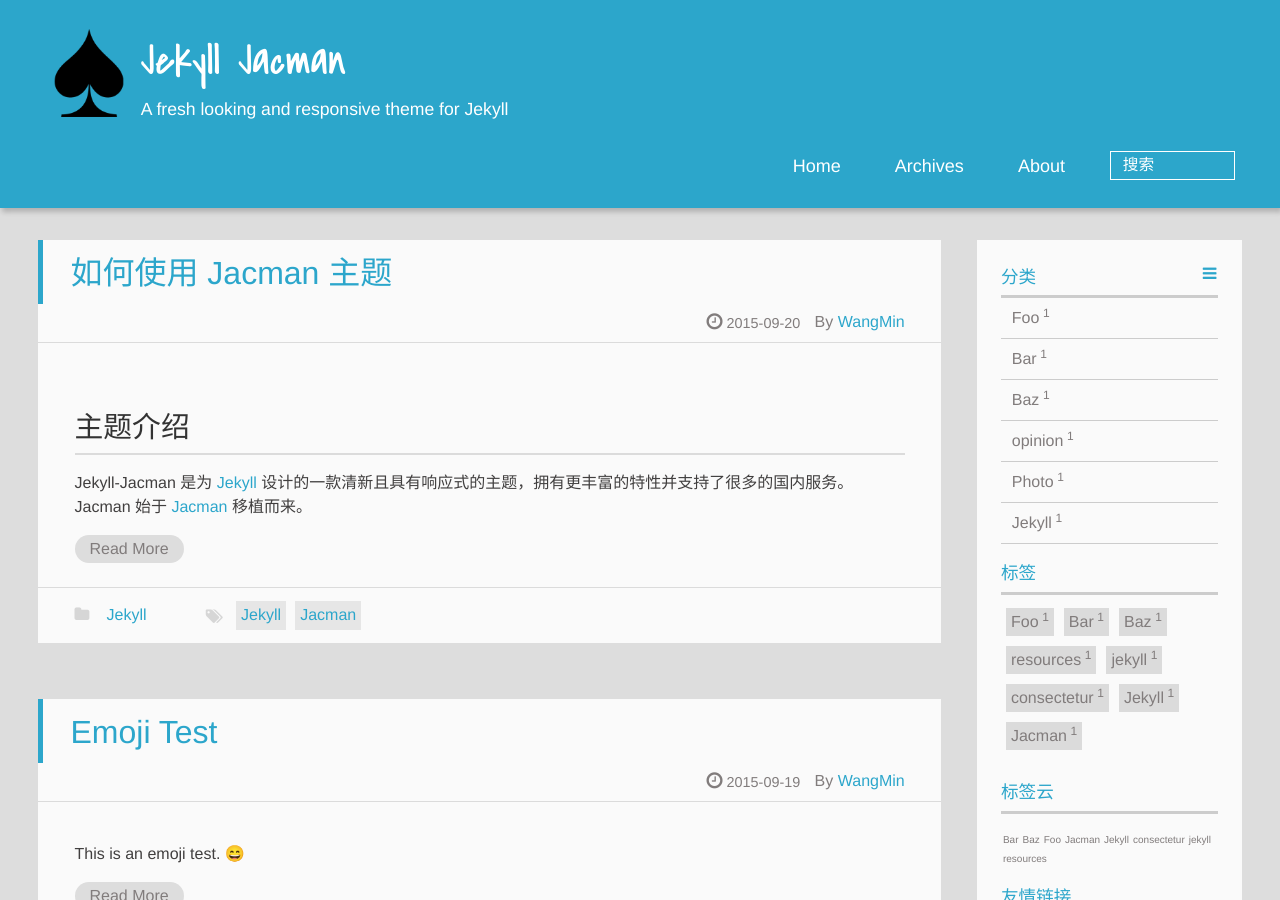
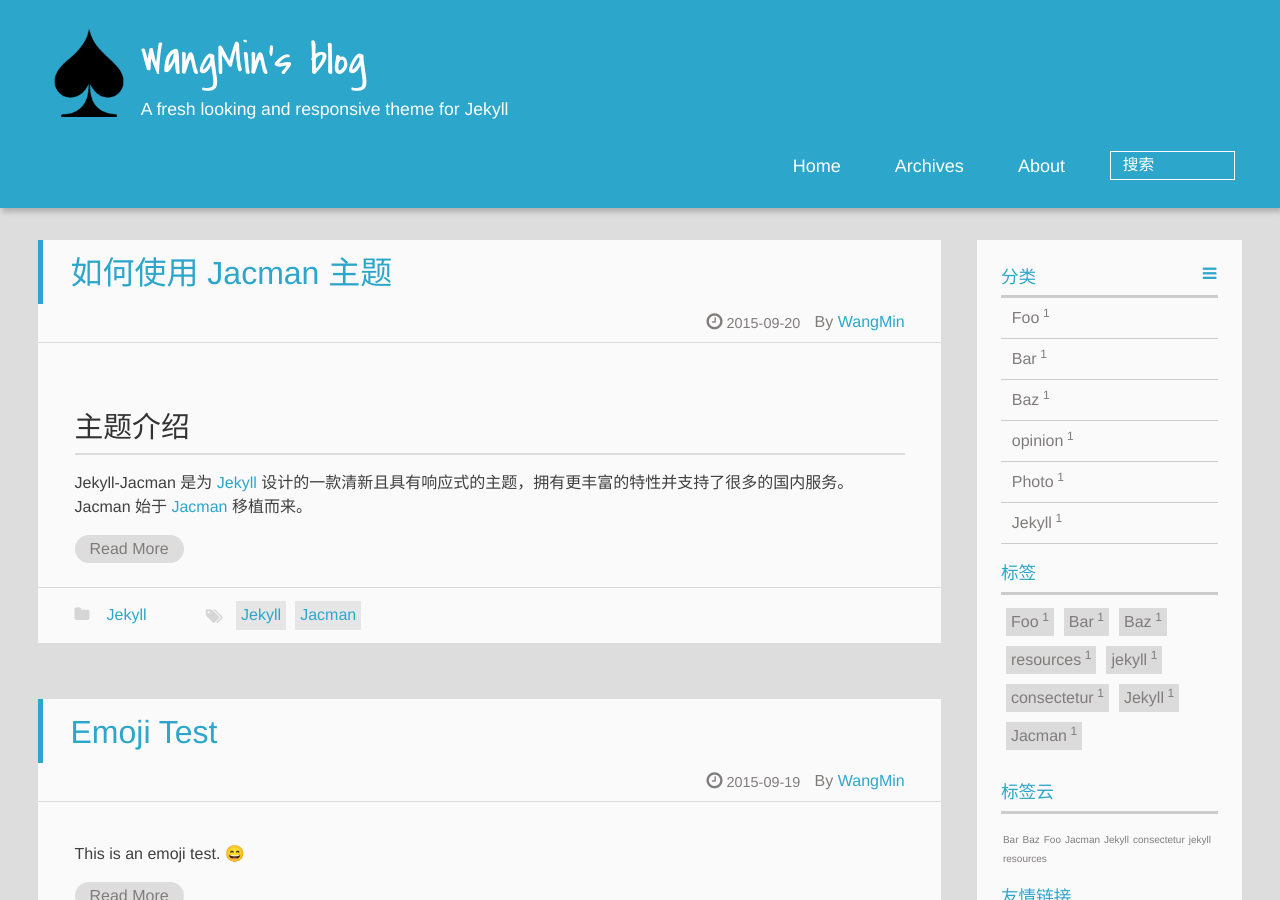
Before and after one commit to WangMinSSS/WangMinSSS.github.io, a Jekyll site: the page built from index.html, in a window 1280 px wide and 900 px high. Built offline with Jekyll 4.4.1, drawn with Linux system fonts in a browser that asks for light colours; emoji names are drawn with the system emoji font; formulas are drawn with MathJax 3; a script that is not in the unit is left out; the list of posts is cut into pages by our own code.

Commit message:
add jacman mod

```diff
--- a/_config.yml
+++ b/_config.yml
@@ -28,7 +28,7 @@ defaults:
 paginate: 20
 
 #### Site
-title : Jekyll Jacman
+title : WangMin's blog
 tagline: A fresh looking and responsive theme for Jekyll
 assets: /assets
 url:
```
